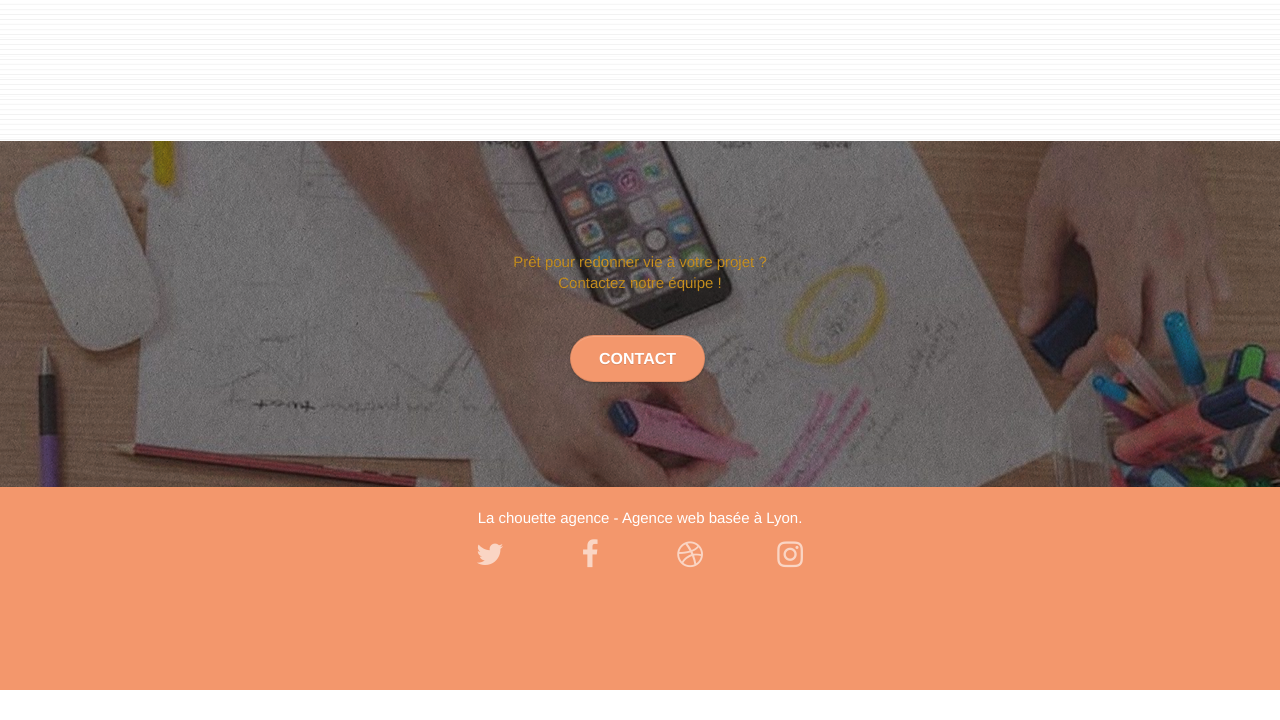
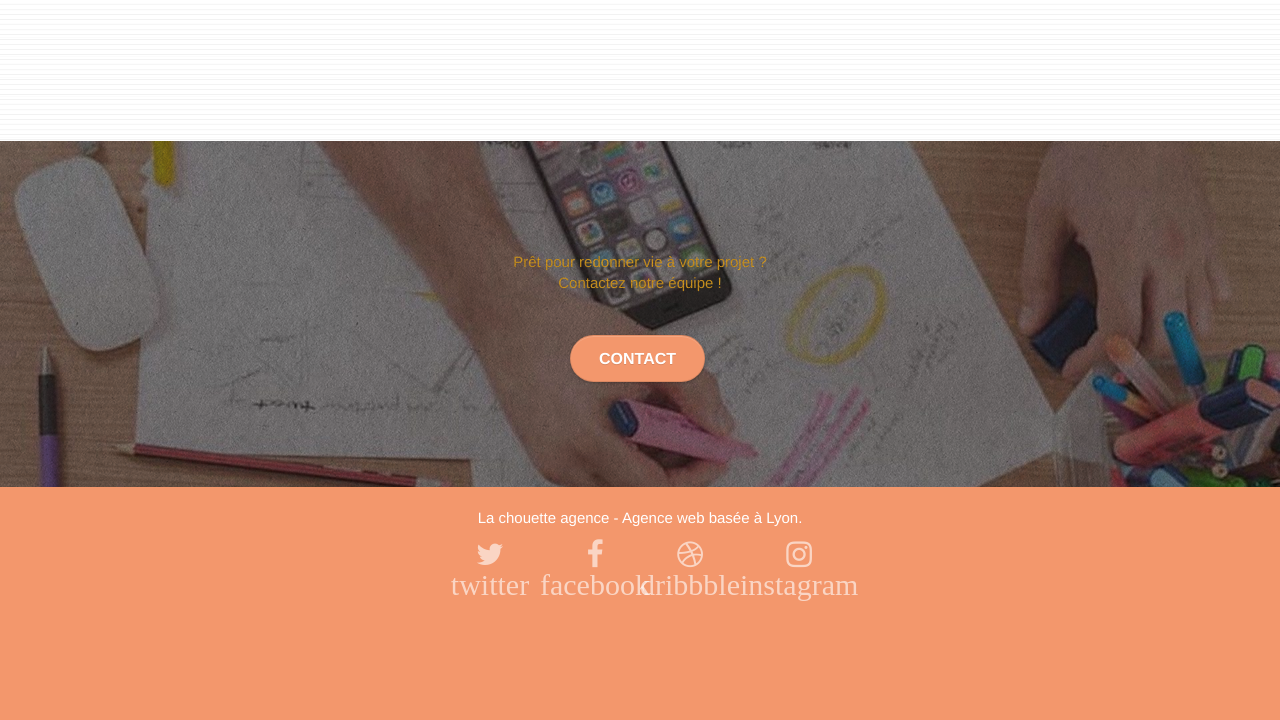
Before and after one commit to Etudiantoc-dev/EricDambrin-4-09042021-SEO, a plain HTML site: page index.html in a window 1280 px wide. Shown: the part 3277-3997 px from the top of the page. Before the commit the page ends 3967 px from the top, so only its background shows below. Drawn offline with Linux system fonts and the light colour scheme; files whose address does not match are found by name; a web font is replaced by a local one.

Commit message:
+ des noms aux liens twitter et autres demandé par lighthouse

```diff
--- a/index.html
+++ b/index.html
@@ -249,22 +249,22 @@
 				<div class="row row-no-gutters social">
 					<div class="col-sm-3">
 						<div class="text-center">
-							<a class="social" href="index.html"><span class="fa fa-twitter icon-md"></span></a>
+							<a class="social" href="index.html"><span class="fa fa-twitter icon-md"><br/>twitter</span></a>
 						</div>
 					</div>
 					<div class="col-sm-3">
 						<div class="text-center">
-							<a class="social" href="index.html"><span class="fa fa-facebook icon-md"></span></a>
+							<a class="social" href="index.html"><span class="fa fa-facebook icon-md"><br/>facebook</span></a>
 						</div>
 					</div>
 					<div class="col-sm-3">
 						<div class="text-center">
-							<a class="social" href="index.html"><span class="fa fa-dribbble icon-md"></span></a>
+							<a class="social" href="index.html"><span class="fa fa-dribbble icon-md"><br/>dribbble</span></a>
 						</div>
 					</div>
 					<div class="col-sm-3">
 						<div class="text-center">
-							<a class="social" href="index.html"><span class="fa fa-instagram icon-md"></span></a>
+							<a class="social" href="index.html"><span class="fa fa-instagram icon-md"><br/>instagram</span></a>
 						</div>
 					</div>
 					<!--<div class="keywords" style="color:#F3976C;">Agence web à paris, stratégie web, web design, illustrations, design de site web, site web, web, internet, site internet, site</div>
```
